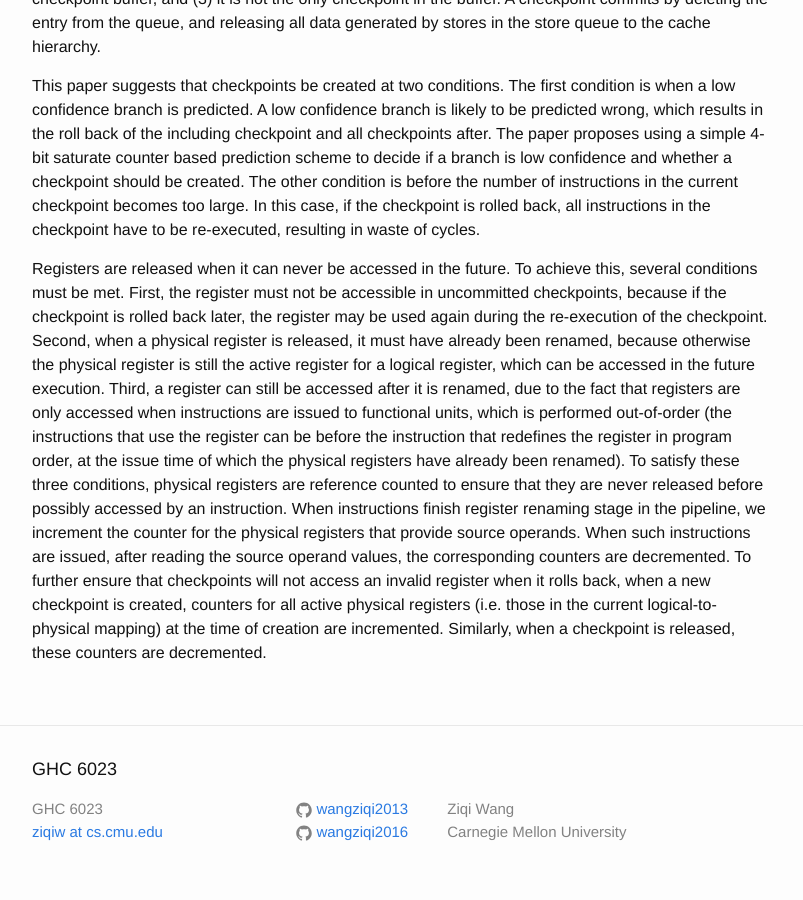
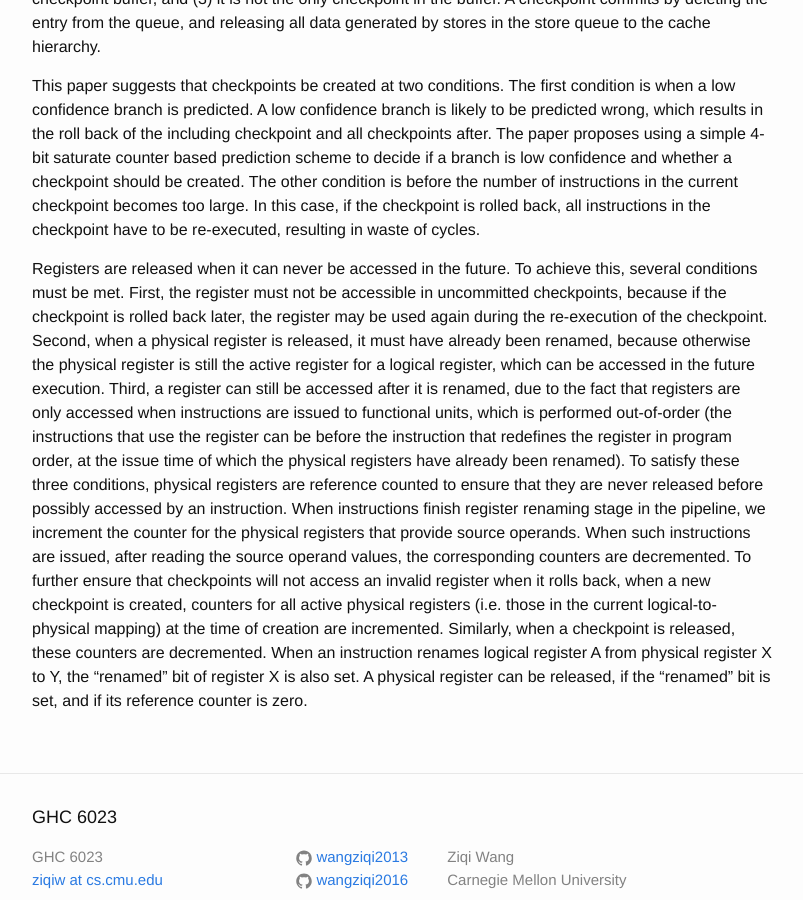
Before and after one commit to wangziqi2013/wangziqi2013.github.io, a Jekyll site: the page built from _posts/2019-09-12-checkpoint-processing-and-recovery.markdown, in a window 1280 px wide and 900 px high, scrolled down 2197 px. Shown: the whole window, without its empty margins (238-1041 px from the left). Built offline with Jekyll 4.4.1, drawn with Linux system fonts in a browser that asks for light colours.

Commit message:
Finish all

```diff
--- a/_posts/2019-09-12-checkpoint-processing-and-recovery.markdown
+++ b/_posts/2019-09-12-checkpoint-processing-and-recovery.markdown
@@ -96,4 +96,6 @@ finish register renaming stage in the pipeline, we increment the counter for the
 operands. When such instructions are issued, after reading the source operand values, the corresponding counters are
 decremented. To further ensure that checkpoints will not access an invalid register when it rolls back, when a new checkpoint
 is created, counters for all active physical registers (i.e. those in the current logical-to-physical mapping) at the time
-of creation are incremented. Similarly, when a checkpoint is released, these counters are decremented.
+of creation are incremented. Similarly, when a checkpoint is released, these counters are decremented. When an instruction
+renames logical register A from physical register X to Y, the "renamed" bit of register X is also set. A physical register
+can be released, if the "renamed" bit is set, and if its reference counter is zero.
```
